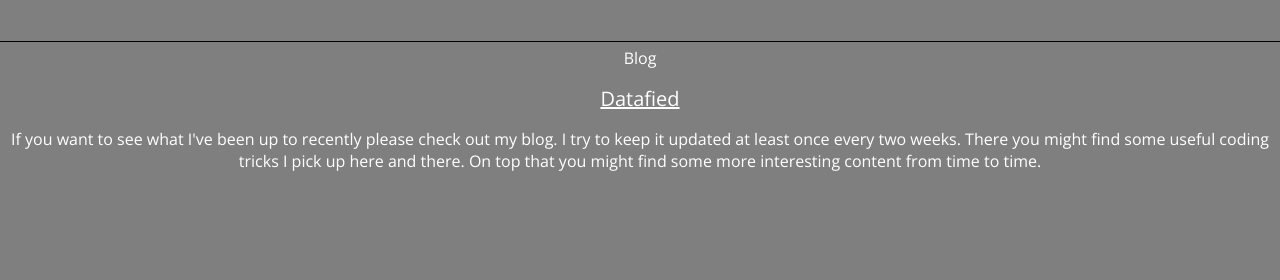
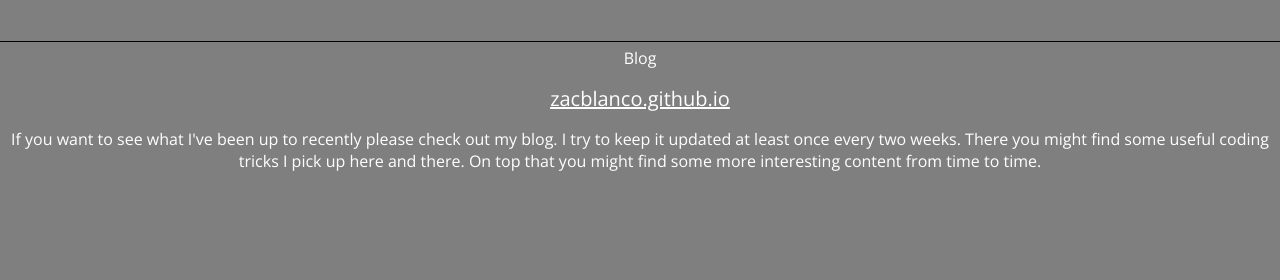
Before and after one commit to ZacBlanco/zacblanco.github.io, a Jekyll site: the page assets/s-old/index.html, which Jekyll copies as it is, in a window 1280 px wide. Shown: the part 479-759 px from the top of the page. Built offline with Jekyll 4.4.1, drawn with Linux system fonts in a browser that asks for light colours.

Commit message:
assets changed

```diff
--- a/s-old/index.html
+++ b/assets/s-old/index.html
@@ -43,7 +43,7 @@
 
                 <div class="flex-item-d">
                     <a name="Blog">Blog</a>
-                    <p><a class="ulink" href="datafied.blogspot.com">Datafied</a></p>
+                    <p><a class="ulink" href="http://zacblanco.github.io">zacblanco.github.io</a></p>
                     <p>If you want to see what I've been up to recently please check out my blog.
                     I try to keep it updated at least once every two weeks. There you might
                     find some useful coding tricks I pick up here and there. On top that you might find
```
Also changed, not shown: assets/s-old/blog-03-09-2015.xml (renamed from s-old/blog-03-09-2015.xml), assets/s-old/flexstyle.css (renamed from s-old/flexstyle.css), assets/s-old/ge.js (renamed from s-old/ge.js), 2 other files.
